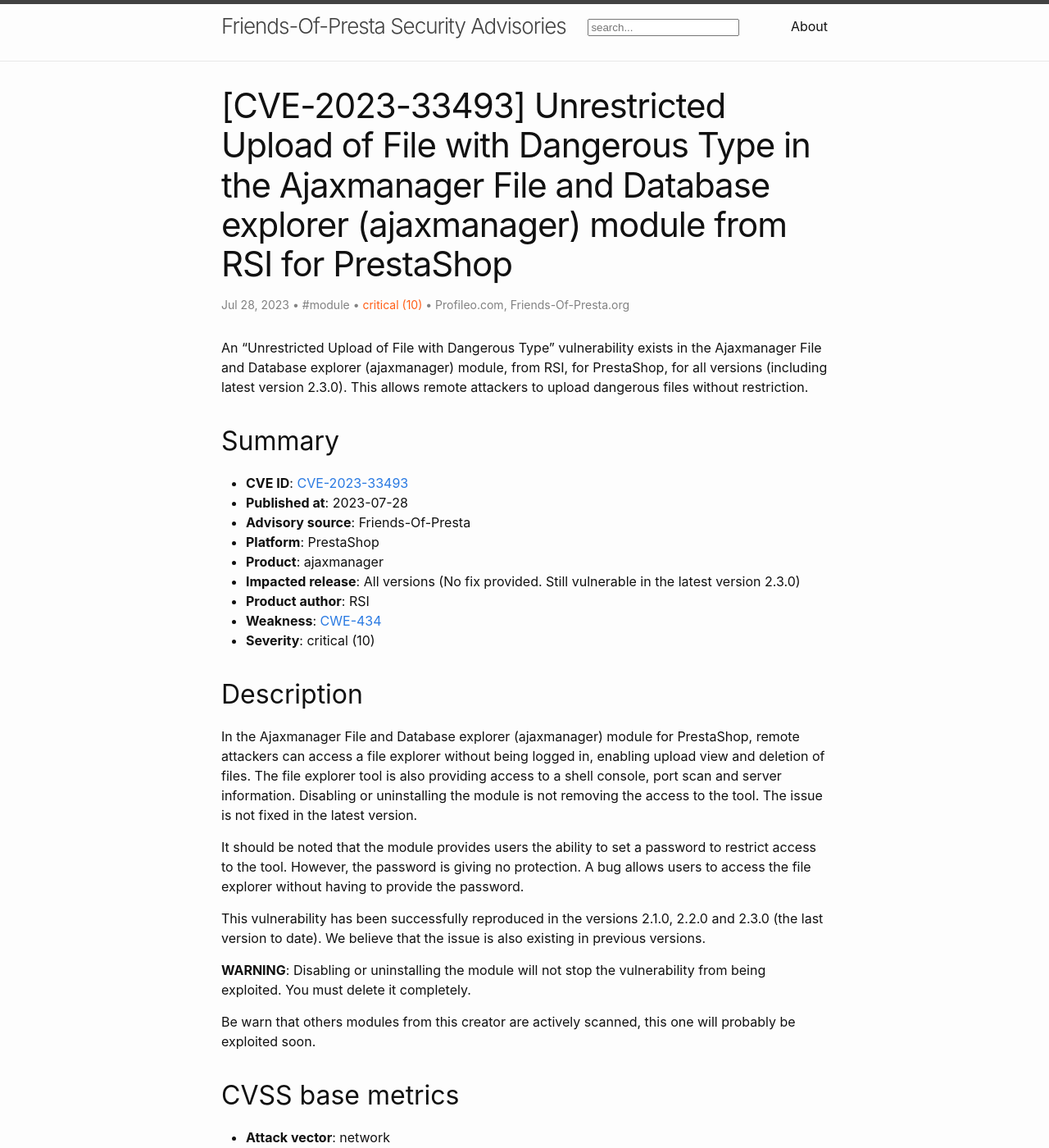
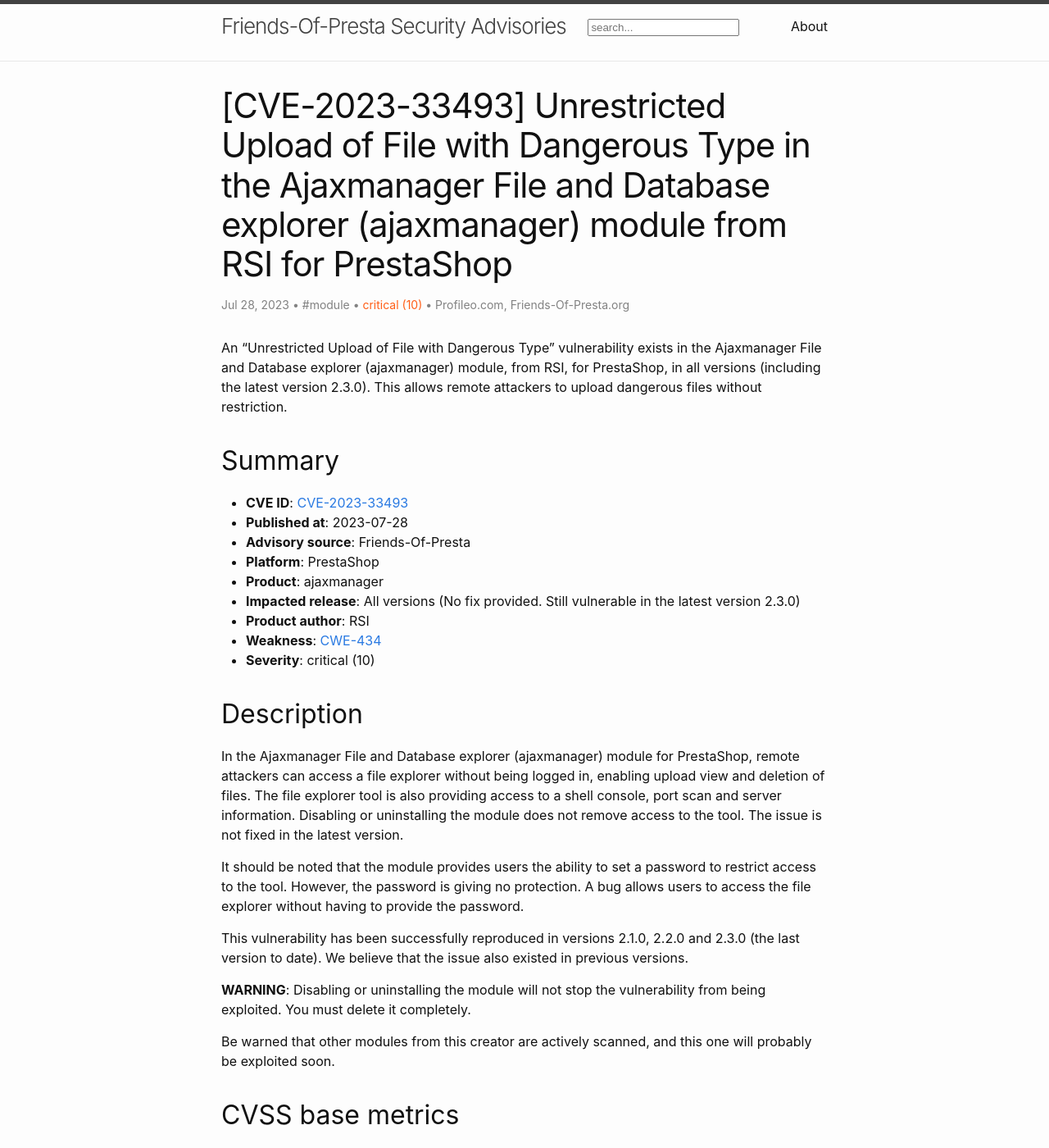
Before and after one commit to friends-of-presta/security-advisories, a Jekyll site: the page built from _posts/2023-07-28-ajaxmanager.md, in a window 1280 px wide and 1400 px high. Shown: the whole window at 82% size. Built offline with Jekyll 4.4.1, drawn with Linux system fonts in a browser that asks for light colours; some of the changed text lies outside the part shown.

Commit message:
_posts/2023-07-28-ajaxmanager.md

```diff
--- a/_posts/2023-07-28-ajaxmanager.md
+++ b/_posts/2023-07-28-ajaxmanager.md
@@ -9,7 +9,7 @@ meta: "CVE,PrestaShop,ajaxmanager"
 severity: "critical (10)"
 ---
 
-An "Unrestricted Upload of File with Dangerous Type" vulnerability exists in the Ajaxmanager File and Database explorer (ajaxmanager) module, from RSI, for PrestaShop, for all versions (including latest version 2.3.0). This allows remote attackers to upload dangerous files without restriction.
+An "Unrestricted Upload of File with Dangerous Type" vulnerability exists in the Ajaxmanager File and Database explorer (ajaxmanager) module, from RSI, for PrestaShop,  in all versions (including the latest version 2.3.0). This allows remote attackers to upload dangerous files without restriction.
 
 ## Summary
 
@@ -25,15 +25,15 @@ An "Unrestricted Upload of File with Dangerous Type" vulnerability exists in the
 
 ## Description
 
-In the Ajaxmanager File and Database explorer (ajaxmanager) module for PrestaShop, remote attackers can access a file explorer without being logged in, enabling upload view and deletion of files. The file explorer tool is also providing access to a shell console, port scan and server information. Disabling or uninstalling the module is not removing the access to the tool. The issue is not fixed in the latest version.
+In the Ajaxmanager File and Database explorer (ajaxmanager) module for PrestaShop, remote attackers can access a file explorer without being logged in, enabling upload view and deletion of files. The file explorer tool is also providing access to a shell console, port scan and server information. Disabling or uninstalling the module does not remove access to the tool. The issue is not fixed in the latest version.
 
 It should be noted that the module provides users the ability to set a password to restrict access to the tool. However, the password is giving no protection. A bug allows users to access the file explorer without having to provide the password.
 
-This vulnerability has been successfully reproduced in the versions 2.1.0, 2.2.0 and 2.3.0 (the last version to date). We believe that the issue is also existing in previous versions.
+This vulnerability has been successfully reproduced in versions 2.1.0, 2.2.0 and 2.3.0 (the last version to date). We believe that the issue also existed in previous versions.
 
 **WARNING**: Disabling or uninstalling the module will not stop the vulnerability from being exploited. You must delete it completely.
 
-Be warn that others modules from this creator are actively scanned, this one will probably be exploited soon.
+Be warned that other modules from this creator are actively scanned, and this one will probably be exploited soon.
 
 ## CVSS base metrics
 
@@ -60,7 +60,7 @@ Be warn that others modules from this creator are actively scanned, this one wil
 
 This module contains multiple functional and technical vulnerabilities. No patch can be applied without redeveloping most of the module to introduce an authentication system.
 
-Also, even with proper authentication system, due to the nature of the module, its usage alone can qualify it as a backdoor. As this module is not essential for PrestaShop, it's recommended to uninstall the module (and to remove the module's files).
+Also, even with a proper authentication system, due to the nature of the module, its usage alone can qualify it as a backdoor. As this module is not essential for PrestaShop, it's recommended to uninstall the module (and to remove the module's files).
 
 Make sure that the following directory is removed after uninstalling the module : `/modules/ajaxmanager/`
 
```
